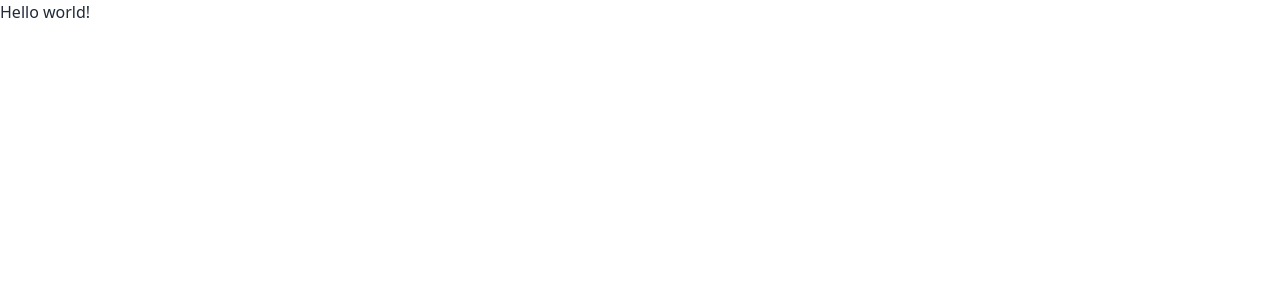
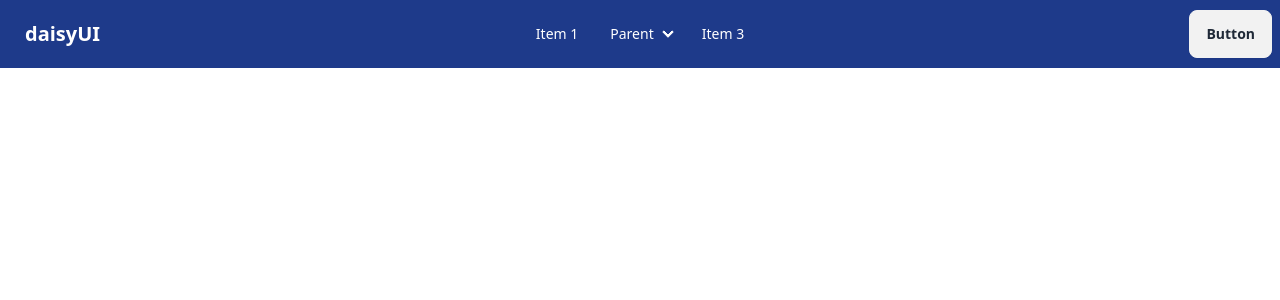
Before and after one commit to Rafiul23/task-somykoron-client, a React (Vite) app: page / in a window 1280 px wide. Shown: the top 300 px of the page. Built offline with nearby package versions, Linux system fonts and the light colour scheme.

Commit message:
navbar is made

```diff
--- /dev/null
+++ b/src/Components/Navbar/Navbar.jsx
@@ -0,0 +1,47 @@
+
+
+const Navbar = () => {
+    return (
+        <div className="navbar bg-blue-900 text-white">
+            <div className="navbar-start">
+                <div className="dropdown">
+                    <div tabIndex={0} role="button" className="btn btn-ghost lg:hidden">
+                        <svg xmlns="http://www.w3.org/2000/svg" className="h-5 w-5" fill="none" viewBox="0 0 24 24" stroke="currentColor"><path strokeLinecap="round" strokeLinejoin="round" strokeWidth="2" d="M4 6h16M4 12h8m-8 6h16" /></svg>
+                    </div>
+                    <ul tabIndex={0} className="menu menu-sm dropdown-content text-black mt-3 z-[1] p-2 shadow bg-base-100 rounded-box w-52">
+                        <li><a>Item 1</a></li>
+                        <li>
+                            <a>Parent</a>
+                            <ul className="p-2">
+                                <li><a>Submenu 1</a></li>
+                                <li><a>Submenu 2</a></li>
+                            </ul>
+                        </li>
+                        <li><a>Item 3</a></li>
+                    </ul>
+                </div>
+                <a className="btn btn-ghost text-xl">daisyUI</a>
+            </div>
+            <div className="navbar-center hidden lg:flex">
+                <ul className="menu menu-horizontal px-1">
+                    <li><a>Item 1</a></li>
+                    <li>
+                        <details>
+                            <summary>Parent</summary>
+                            <ul className="p-2 text-black">
+                                <li><a>Submenu 1</a></li>
+                                <li><a>Submenu 2</a></li>
+                            </ul>
+                        </details>
+                    </li>
+                    <li><a>Item 3</a></li>
+                </ul>
+            </div>
+            <div className="navbar-end">
+                <a className="btn">Button</a>
+            </div>
+        </div>
+    );
+};
+
+export default Navbar;
--- a/src/Root/Root.jsx
+++ b/src/Root/Root.jsx
@@ -1,9 +1,10 @@
+import Navbar from "../Components/Navbar/Navbar";
 
 
 const Root = () => {
     return (
         <div>
-
+          <Navbar></Navbar>
         </div>
     );
 };
```
Also changed, not shown: src/Router/Router.jsx (+7 -1 lines).
